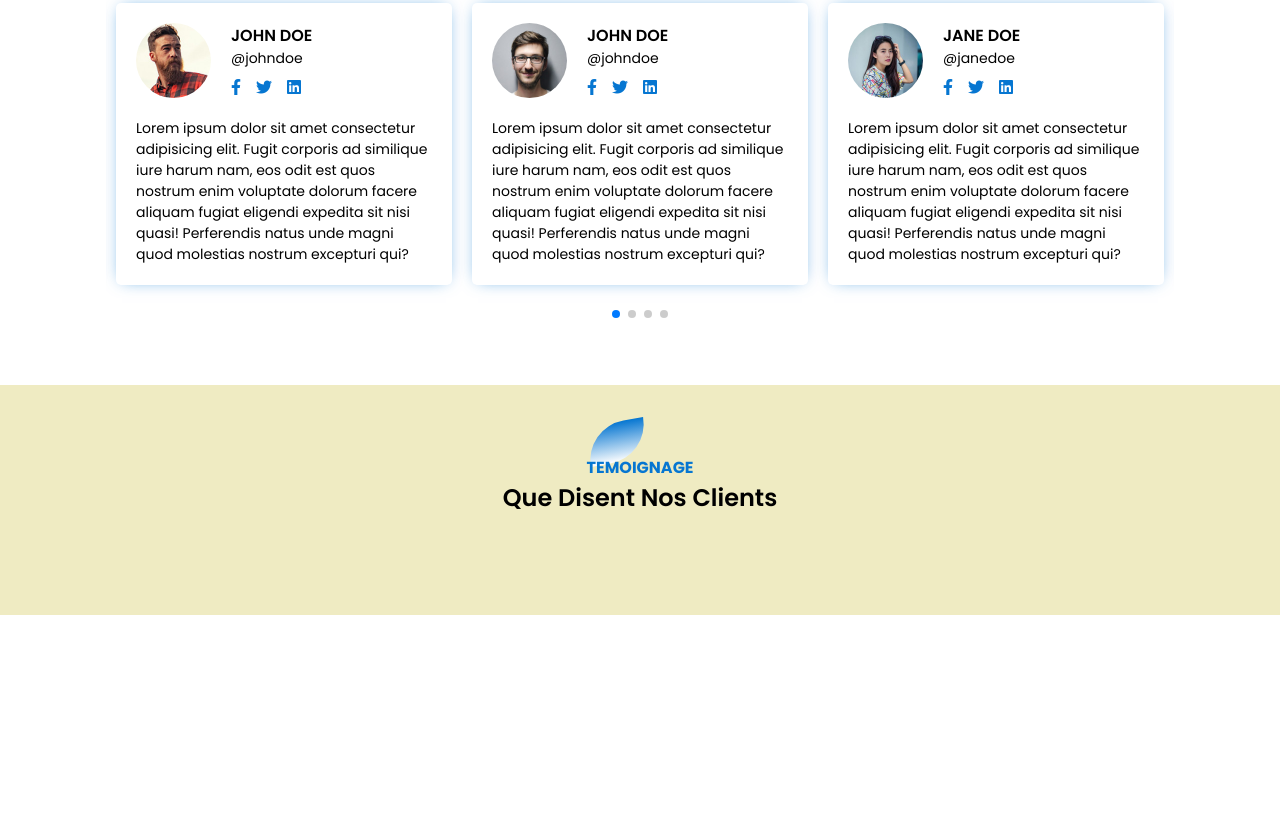
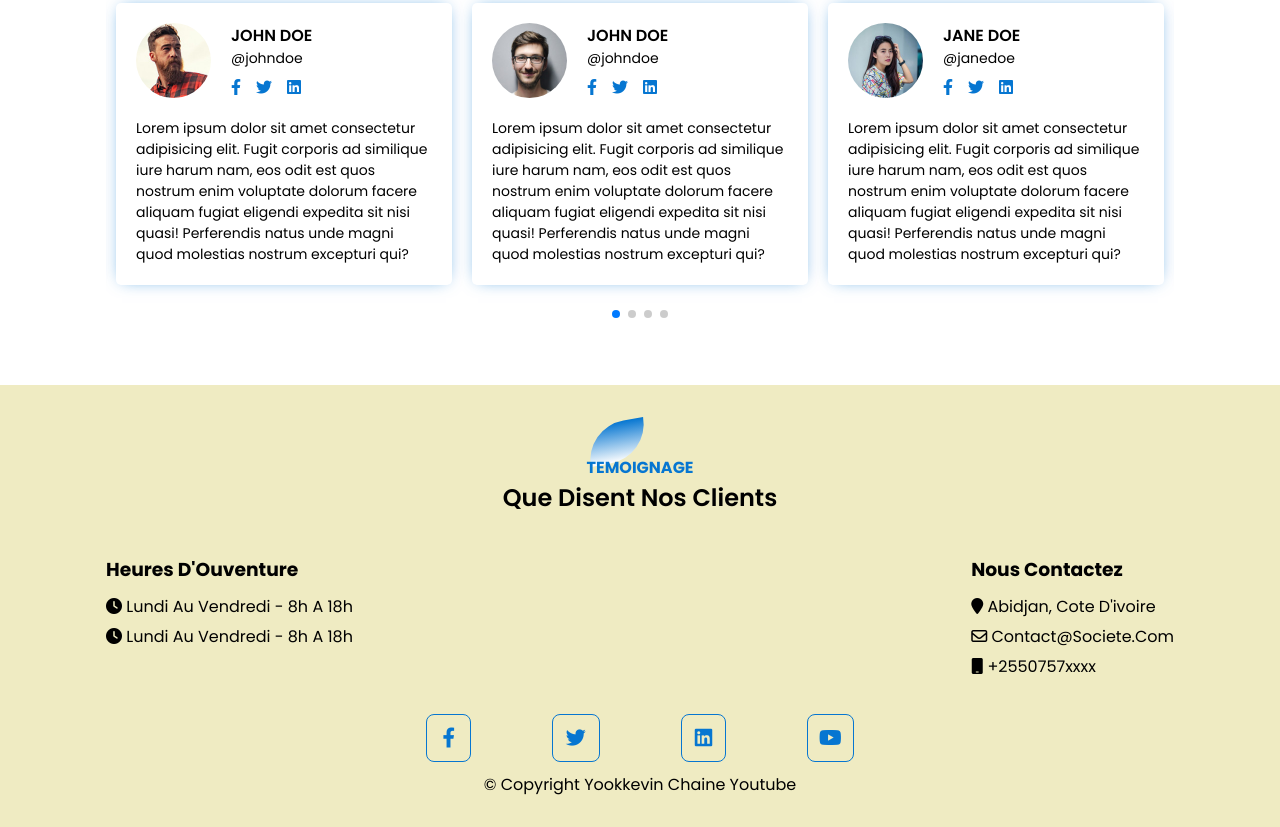
Before and after one commit to luis08201/Societe-des-Finances, a plain HTML site: page index.html in a window 1280 px wide. Shown: the part 1647-2474 px from the top of the page. Before the commit the page ends 2262 px from the top, so only its background shows below. Drawn offline with Linux system fonts and the light colour scheme.

Commit message:
agregando footer html

```diff
--- a/index.html
+++ b/index.html
@@ -1,5 +1,6 @@
 <!DOCTYPE html>
 <html lang="en">
+
 <head>
     <meta charset="UTF-8">
     <meta http-equiv="X-UA-Compatible" content="IE=edge">
@@ -9,6 +10,7 @@
     <link rel="stylesheet" href="css/main.css">
     <title>Société des Finances</title>
 </head>
+
 <body>
     <header class="header header-bg">
         <section class="header__main">
@@ -51,8 +53,8 @@
                     La meiileure Entreprise Pour La Gestion de Votre Finance
                 </p>
                 <div class="header__home--buttongroup">
-                    <a href="#" class="header__home--cta"><span class="header__home--cta-span">demarrer</span>  </a>
-                    <a href="#" class="header__home--cta"><span class="header__home--cta-span">savoir plus</span>  </a>
+                    <a href="#" class="header__home--cta"><span class="header__home--cta-span">demarrer</span> </a>
+                    <a href="#" class="header__home--cta"><span class="header__home--cta-span">savoir plus</span> </a>
                 </div>
             </div>
         </section>
@@ -70,7 +72,9 @@
                         <div class="sectionOne__article--body">
                             <i class="fas fa-chart-line"></i>
                             <p class="sectionOne__article--paragraph">
-                                Lorem ipsum, dolor sit amet consectetur adipisicing elit. Blanditiis commodi distinctio ipsam nulla, ducimus omnis fugit eum. Aliquam quam ut quibusdam iusto iste eaque! Quasi laboriosam iure dolorem ratione dolores!
+                                Lorem ipsum, dolor sit amet consectetur adipisicing elit. Blanditiis commodi distinctio
+                                ipsam nulla, ducimus omnis fugit eum. Aliquam quam ut quibusdam iusto iste eaque! Quasi
+                                laboriosam iure dolorem ratione dolores!
                             </p>
                         </div>
                     </div>
@@ -79,7 +83,9 @@
                         <div class="sectionOne__article--body">
                             <i class="fas fa-chart-line"></i>
                             <p class="sectionOne__article--paragraph">
-                                Lorem ipsum, dolor sit amet consectetur adipisicing elit. Blanditiis commodi distinctio ipsam nulla, ducimus omnis fugit eum. Aliquam quam ut quibusdam iusto iste eaque! Quasi laboriosam iure dolorem ratione dolores!
+                                Lorem ipsum, dolor sit amet consectetur adipisicing elit. Blanditiis commodi distinctio
+                                ipsam nulla, ducimus omnis fugit eum. Aliquam quam ut quibusdam iusto iste eaque! Quasi
+                                laboriosam iure dolorem ratione dolores!
                             </p>
                         </div>
                     </div>
@@ -88,7 +94,9 @@
                         <div class="sectionOne__article--body">
                             <i class="fas fa-chart-line"></i>
                             <p class="sectionOne__article--paragraph">
-                                Lorem ipsum, dolor sit amet consectetur adipisicing elit. Blanditiis commodi distinctio ipsam nulla, ducimus omnis fugit eum. Aliquam quam ut quibusdam iusto iste eaque! Quasi laboriosam iure dolorem ratione dolores!
+                                Lorem ipsum, dolor sit amet consectetur adipisicing elit. Blanditiis commodi distinctio
+                                ipsam nulla, ducimus omnis fugit eum. Aliquam quam ut quibusdam iusto iste eaque! Quasi
+                                laboriosam iure dolorem ratione dolores!
                             </p>
                         </div>
                     </div>
@@ -97,13 +105,15 @@
                         <div class="sectionOne__article--body">
                             <i class="fas fa-chart-line"></i>
                             <p class="sectionOne__article--paragraph">
-                                Lorem ipsum, dolor sit amet consectetur adipisicing elit. Blanditiis commodi distinctio ipsam nulla, ducimus omnis fugit eum. Aliquam quam ut quibusdam iusto iste eaque! Quasi laboriosam iure dolorem ratione dolores!
+                                Lorem ipsum, dolor sit amet consectetur adipisicing elit. Blanditiis commodi distinctio
+                                ipsam nulla, ducimus omnis fugit eum. Aliquam quam ut quibusdam iusto iste eaque! Quasi
+                                laboriosam iure dolorem ratione dolores!
                             </p>
                         </div>
                     </div>
                 </article>
                 <aside class="sectionOne__aside">
-                     <img src="image/banniere2.jpg" alt="" class="sectionOne__aside--img">
+                    <img src="image/banniere2.jpg" alt="" class="sectionOne__aside--img">
                 </aside>
             </div>
         </div>
@@ -135,7 +145,10 @@
                         </div>
                         <div class="sectionThree__body--slide-middle">
                             <p class="sectionThree__body--slide-paragraph">
-                                Lorem ipsum dolor sit amet consectetur adipisicing elit. Fugit corporis ad similique iure harum nam, eos odit est quos nostrum enim voluptate dolorum facere aliquam fugiat eligendi expedita sit nisi quasi! Perferendis natus unde magni quod molestias nostrum excepturi qui?
+                                Lorem ipsum dolor sit amet consectetur adipisicing elit. Fugit corporis ad similique
+                                iure harum nam, eos odit est quos nostrum enim voluptate dolorum facere aliquam fugiat
+                                eligendi expedita sit nisi quasi! Perferendis natus unde magni quod molestias nostrum
+                                excepturi qui?
                             </p>
                         </div>
                     </div>
@@ -156,7 +169,10 @@
                         </div>
                         <div class="sectionThree__body--slide-middle">
                             <p class="sectionThree__body--slide-paragraph">
-                                Lorem ipsum dolor sit amet consectetur adipisicing elit. Fugit corporis ad similique iure harum nam, eos odit est quos nostrum enim voluptate dolorum facere aliquam fugiat eligendi expedita sit nisi quasi! Perferendis natus unde magni quod molestias nostrum excepturi qui?
+                                Lorem ipsum dolor sit amet consectetur adipisicing elit. Fugit corporis ad similique
+                                iure harum nam, eos odit est quos nostrum enim voluptate dolorum facere aliquam fugiat
+                                eligendi expedita sit nisi quasi! Perferendis natus unde magni quod molestias nostrum
+                                excepturi qui?
                             </p>
                         </div>
                     </div>
@@ -177,7 +193,10 @@
                         </div>
                         <div class="sectionThree__body--slide-middle">
                             <p class="sectionThree__body--slide-paragraph">
-                                Lorem ipsum dolor sit amet consectetur adipisicing elit. Fugit corporis ad similique iure harum nam, eos odit est quos nostrum enim voluptate dolorum facere aliquam fugiat eligendi expedita sit nisi quasi! Perferendis natus unde magni quod molestias nostrum excepturi qui?
+                                Lorem ipsum dolor sit amet consectetur adipisicing elit. Fugit corporis ad similique
+                                iure harum nam, eos odit est quos nostrum enim voluptate dolorum facere aliquam fugiat
+                                eligendi expedita sit nisi quasi! Perferendis natus unde magni quod molestias nostrum
+                                excepturi qui?
                             </p>
                         </div>
                     </div>
@@ -198,7 +217,10 @@
                         </div>
                         <div class="sectionThree__body--slide-middle">
                             <p class="sectionThree__body--slide-paragraph">
-                                Lorem ipsum dolor sit amet consectetur adipisicing elit. Fugit corporis ad similique iure harum nam, eos odit est quos nostrum enim voluptate dolorum facere aliquam fugiat eligendi expedita sit nisi quasi! Perferendis natus unde magni quod molestias nostrum excepturi qui?
+                                Lorem ipsum dolor sit amet consectetur adipisicing elit. Fugit corporis ad similique
+                                iure harum nam, eos odit est quos nostrum enim voluptate dolorum facere aliquam fugiat
+                                eligendi expedita sit nisi quasi! Perferendis natus unde magni quod molestias nostrum
+                                excepturi qui?
                             </p>
                         </div>
                     </div>
@@ -213,12 +235,57 @@
                 <h4 class="footer__top--smallheading">temoignage</h4>
                 <h2 class="footer__top--secondheading">que disent nos clients</h2>
             </div>
-            <div class="footer__middle"></div>
-            <div class="footer__bottom"></div>
+            <div class="footer__middle">
+                <div class="footer__middle--left">
+                    <h3 class="footer__middle--middleheading">
+                        heures d'Ouventure
+                    </h3>
+                    <p class="footer__middle--paragraph">
+                        <i class="fa-solid fa-clock"></i> Lundi au Vendredi - 8h a 18h
+                    </p>
+                    <p class="footer__middle--paragraph">
+                        <i class="fa-solid fa-clock"></i> Lundi au Vendredi - 8h a 18h
+                    </p>
+                </div>
+                <div class="footer__middle--right">
+                    <h3 class="footer__middle--middleheading">
+                        nous contactez
+                    </h3>
+                    <p class="footer__middle--paragraph">
+                        <i class="fa-solid fa-location-pin"></i> Abidjan, cote d'ivoire
+                    </p>
+                    <p class="footer__middle--paragraph">
+                        <i class="fa-regular fa-envelope"></i> contact@Societe.com
+                    </p>
+                    <p class="footer__middle--paragraph">
+                        <i class="fa-solid fa-mobile"></i> +2550757xxxx
+                    </p>
+                </div>
+            </div>
+            <div class="footer__bottom">
+                <div class="footer__bottom--sc">
+                    <a href="#" class="footer__bottom--cta">
+                        <i class="fa-brands fa-facebook-f"></i>
+                    </a>
+                    <a href="#" class="footer__bottom--cta">
+                        <i class="fa-brands fa-twitter"></i>
+                    </a>
+                    <a href="#" class="footer__bottom--cta">
+                        <i class="fa-brands fa-linkedin"></i>
+                    </a>
+                    <a href="#" class="footer__bottom--cta">
+                        <i class="fa-brands fa-youtube"></i>
+                    </a>
+                </div>
+                <p class="footer__bottom--paragraph">
+                    &copy; Copyright Yookkevin Chaine Youtube
+                </p>
+            </div>
         </section>
     </footer>
     <script src="js/menu.js"></script>
     <script src="js/swiper-bundle.js"></script>
     <script src="js/carousel.js"></script>
 </body>
+
 </html>
```
